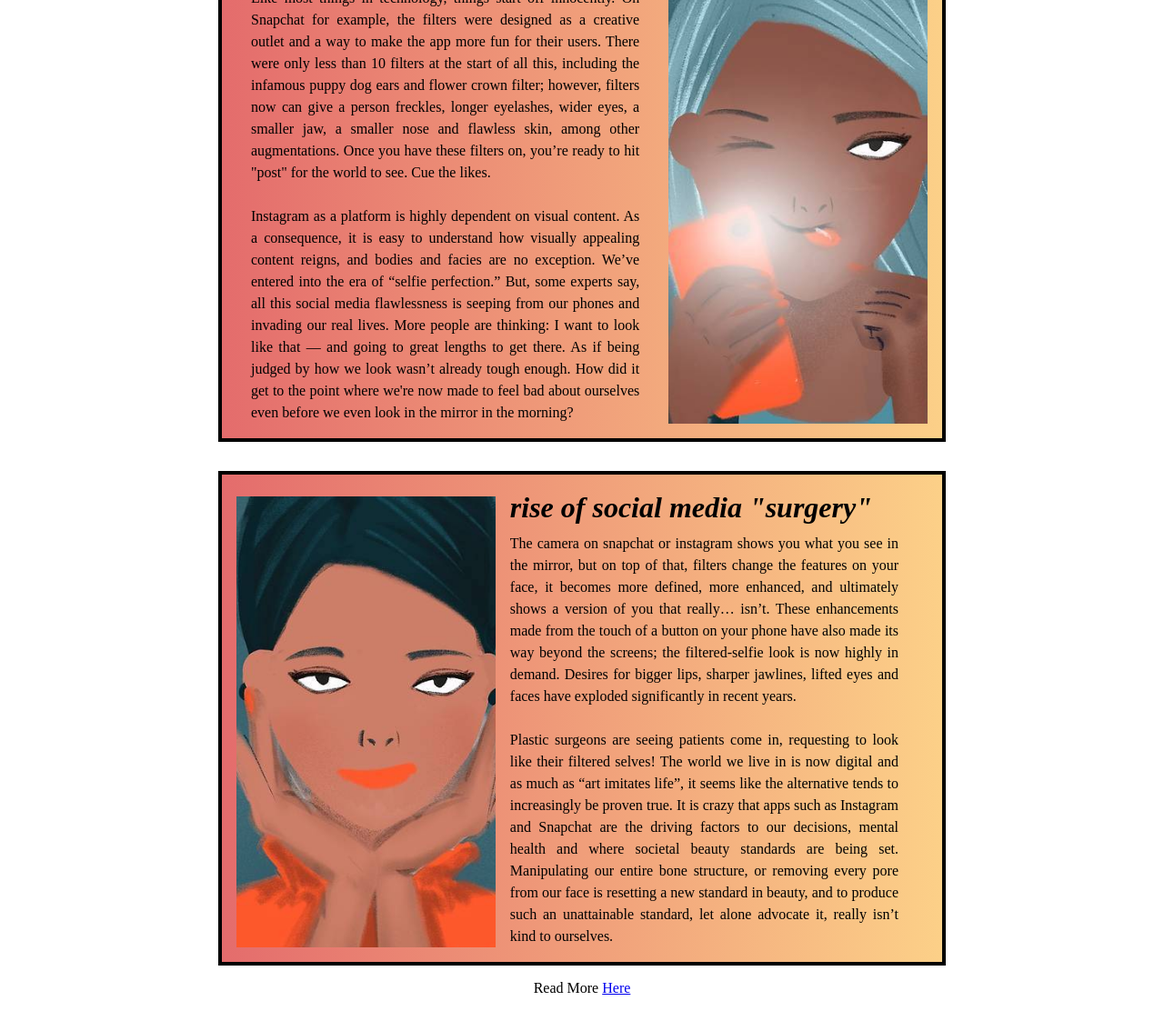
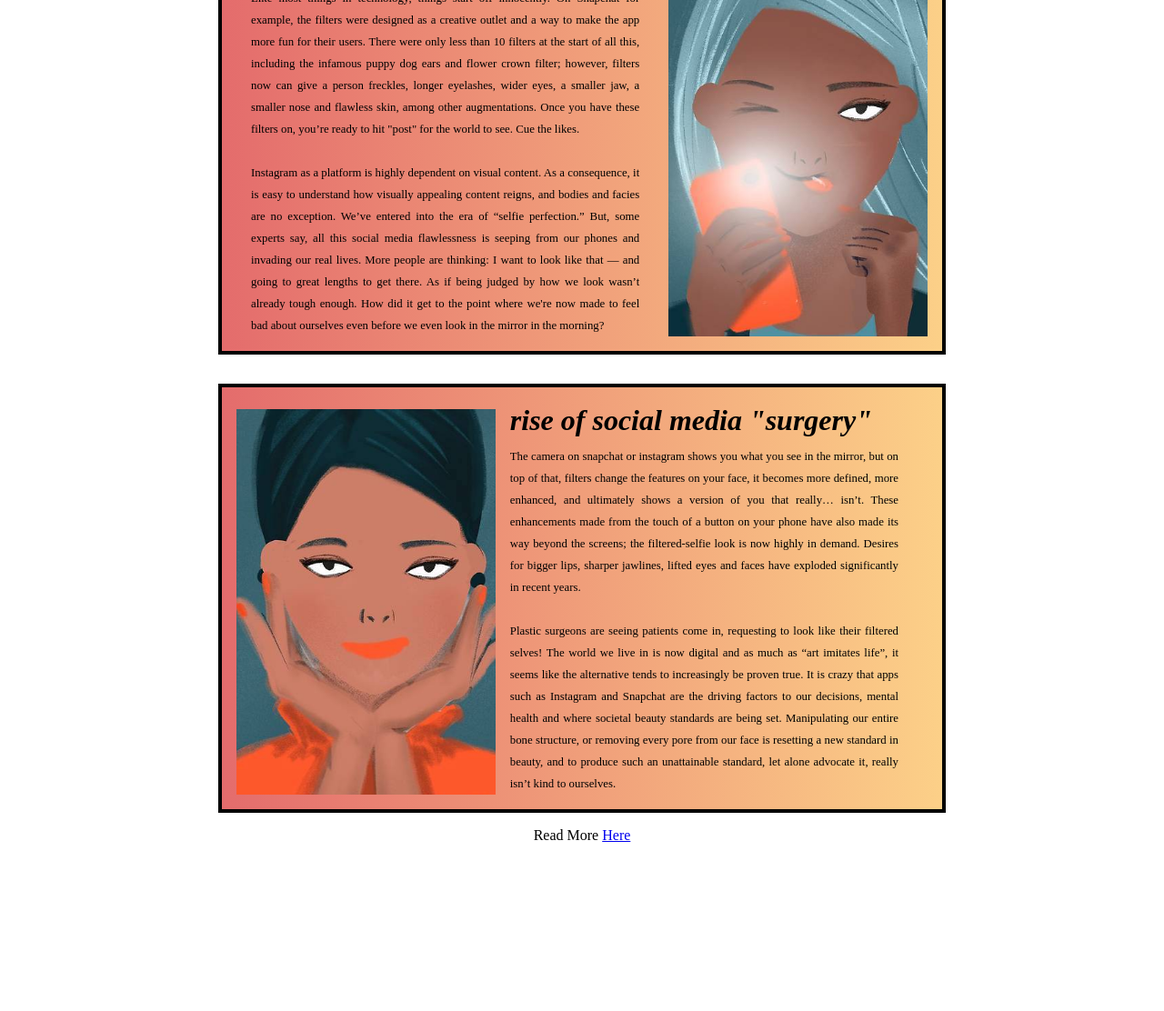
Before and after one commit to sharatihani/3pageflexbox, a plain HTML site: page snap_insta.html in a window 1280 px wide. Shown: the part 334-1446 px from the top of the page at 91% size. After the commit the page ends 1278 px from the top, so only its background shows below. Drawn offline with Linux system fonts and the light colour scheme.

Commit message:
revision3

```diff
--- a/style.css
+++ b/style.css
@@ -177,7 +177,7 @@ h3{
 .textContent1{
   display: flex;
   flex-direction: column;
-  font-size: 2vmin;
+  font-size: 1vw;
   line-height: 3vmin;
   text-align: justify;
   padding-right: 4vmin;
@@ -209,7 +209,7 @@ h3{
 .textContent2{
   display: flex;
   flex-direction: column;
-  font-size: 2vmin;
+  font-size: 1vw;
   line-height: 3vmin;
   text-align: justify;
   padding-right: 4vmin;
```
